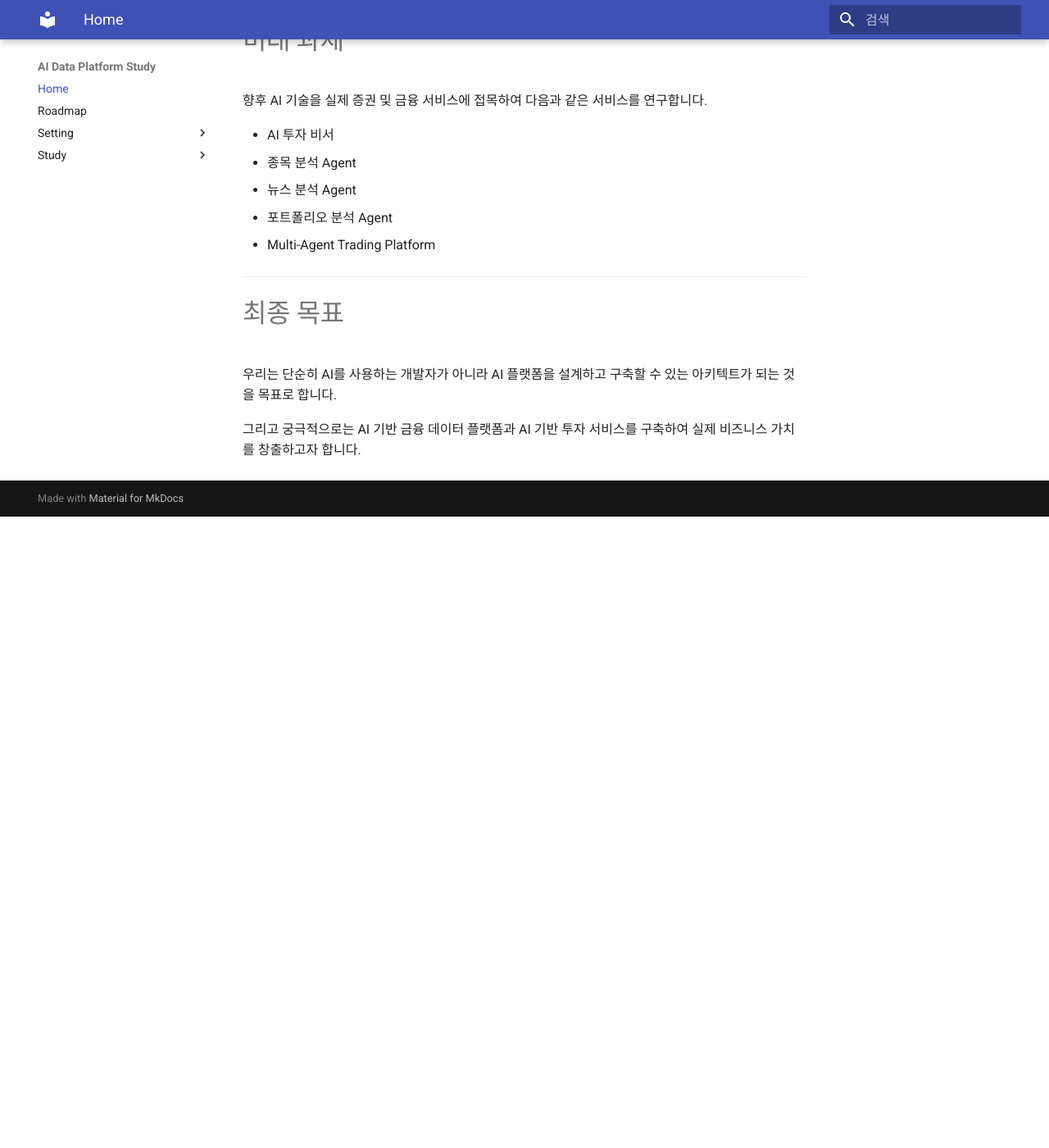
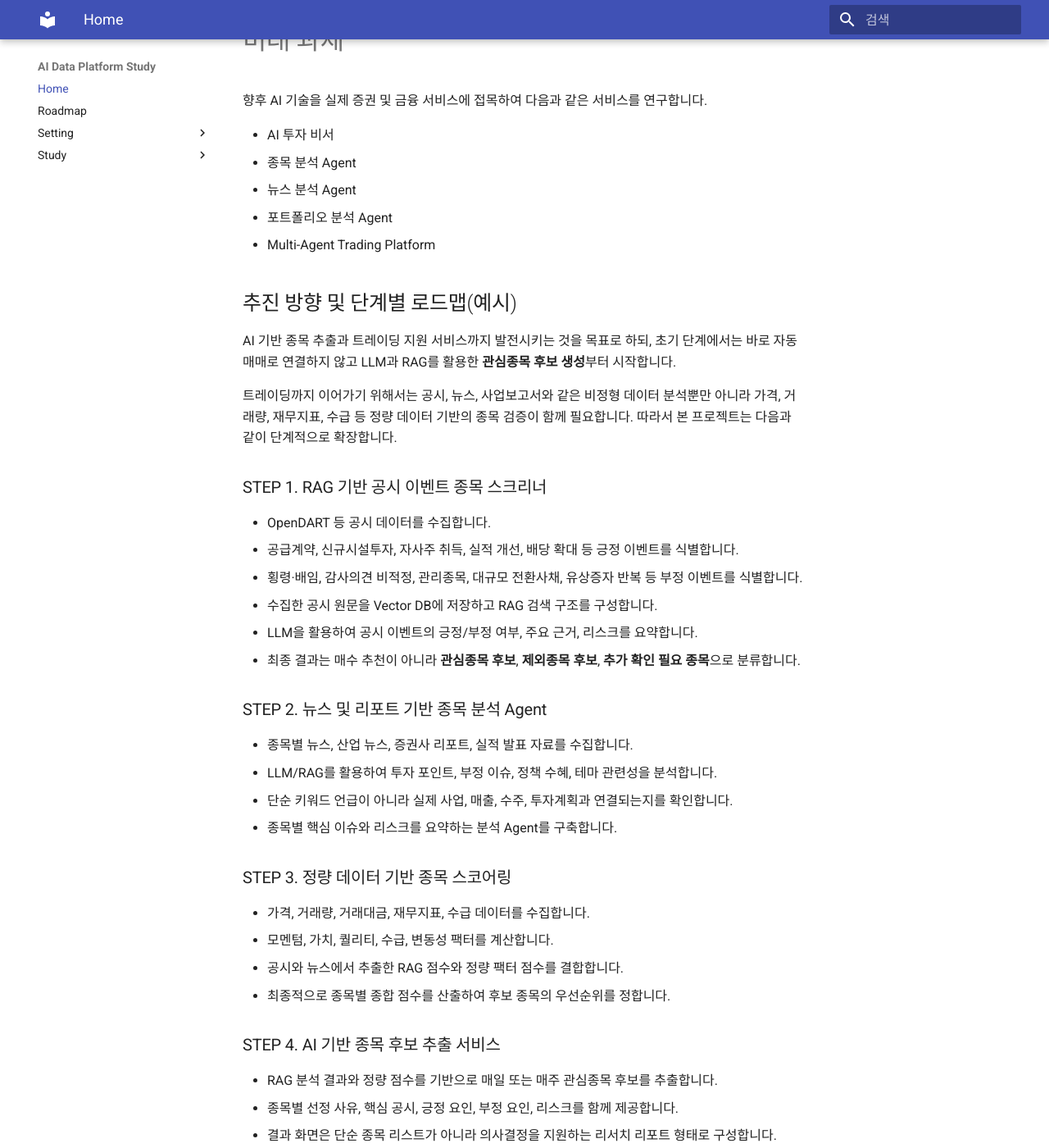
Before and after one commit to Team-AI-Data-Platform/AI-Data-Platform, an MkDocs documentation site: the page built from docs/index.md, in a window 1280 px wide and 1400 px high, scrolled down 3557 px. Shown: the whole window at 82% size. Built offline with MkDocs 1.6.1 and Material for MkDocs 9.7.7, drawn with Linux system fonts in a browser that asks for light colours; before the commit the page ends 4187 px from its top, so only the background shows below that; some of the changed text lies outside the part shown.

Commit message:
미래과제 내용 수정

```diff
--- a/docs/index.md
+++ b/docs/index.md
@@ -130,6 +130,63 @@ https://github.com/Team-AI-Data-Platform/AI-Data-Platform.git
 - 포트폴리오 분석 Agent
 - Multi-Agent Trading Platform
 
+## 추진 방향 및 단계별 로드맵(예시)
+ AI 기반 종목 추출과 트레이딩 지원 서비스까지 발전시키는 것을 목표로 하되, 초기 단계에서는 바로 자동매매로 연결하지 않고 LLM과 RAG를 활용한 **관심종목 후보 생성**부터 시작합니다.
+
+트레이딩까지 이어가기 위해서는 공시, 뉴스, 사업보고서와 같은 비정형 데이터 분석뿐만 아니라 가격, 거래량, 재무지표, 수급 등 정량 데이터 기반의 종목 검증이 함께 필요합니다. 따라서 본 프로젝트는 다음과 같이 단계적으로 확장합니다.
+
+### STEP 1. RAG 기반 공시 이벤트 종목 스크리너
+
+- OpenDART 등 공시 데이터를 수집합니다.
+- 공급계약, 신규시설투자, 자사주 취득, 실적 개선, 배당 확대 등 긍정 이벤트를 식별합니다.
+- 횡령·배임, 감사의견 비적정, 관리종목, 대규모 전환사채, 유상증자 반복 등 부정 이벤트를 식별합니다.
+- 수집한 공시 원문을 Vector DB에 저장하고 RAG 검색 구조를 구성합니다.
+- LLM을 활용하여 공시 이벤트의 긍정/부정 여부, 주요 근거, 리스크를 요약합니다.
+- 최종 결과는 매수 추천이 아니라 **관심종목 후보**, **제외종목 후보**, **추가 확인 필요 종목**으로 분류합니다.
+
+### STEP 2. 뉴스 및 리포트 기반 종목 분석 Agent
+
+- 종목별 뉴스, 산업 뉴스, 증권사 리포트, 실적 발표 자료를 수집합니다.
+- LLM/RAG를 활용하여 투자 포인트, 부정 이슈, 정책 수혜, 테마 관련성을 분석합니다.
+- 단순 키워드 언급이 아니라 실제 사업, 매출, 수주, 투자계획과 연결되는지를 확인합니다.
+- 종목별 핵심 이슈와 리스크를 요약하는 분석 Agent를 구축합니다.
+
+### STEP 3. 정량 데이터 기반 종목 스코어링
+
+- 가격, 거래량, 거래대금, 재무지표, 수급 데이터를 수집합니다.
+- 모멘텀, 가치, 퀄리티, 수급, 변동성 팩터를 계산합니다.
+- 공시와 뉴스에서 추출한 RAG 점수와 정량 팩터 점수를 결합합니다.
+- 최종적으로 종목별 종합 점수를 산출하여 후보 종목의 우선순위를 정합니다.
+
+### STEP 4. AI 기반 종목 후보 추출 서비스
+
+- RAG 분석 결과와 정량 점수를 기반으로 매일 또는 매주 관심종목 후보를 추출합니다.
+- 종목별 선정 사유, 핵심 공시, 긍정 요인, 부정 요인, 리스크를 함께 제공합니다.
+- 결과 화면은 단순 종목 리스트가 아니라 의사결정을 지원하는 리서치 리포트 형태로 구성합니다.
+- 후보 종목은 **매수**, **관망**, **제외**, **추가 확인 필요**와 같은 상태로 관리합니다.
+
+### STEP 5. 백테스트 및 전략 검증
+
+- 과거 공시, 뉴스, 가격 데이터를 기준으로 종목 추출 전략을 검증합니다.
+- 리밸런싱 주기, 보유 기간, 종목 수, 비중, 거래비용, 슬리피지를 반영합니다.
+- 누적수익률, 연평균수익률, MDD, 승률, 손익비, 시장 대비 초과수익률을 측정합니다.
+- 검증 결과에 따라 RAG 이벤트 기준, 정량 팩터 비중, 제외 조건을 개선합니다.
+
+### STEP 6. 모의투자 및 성과 모니터링
+
+- 실거래 전 모의투자를 통해 실제 시장에서의 성과를 검증합니다.
+- 매일 또는 매주 생성된 후보 종목의 1주, 2주, 4주 후 성과를 추적합니다.
+- 백테스트 결과와 실시간 모의투자 결과의 차이를 비교합니다.
+- 신호 지연, 과열 종목 추격, 유동성 부족, 리스크 이벤트 누락 여부를 점검합니다.
+
+### STEP 7. 트레이딩 플랫폼 확장
+
+- 모의투자 성과가 안정적으로 검증된 이후 소액 실거래로 확장합니다.
+- 초기에는 AI가 후보를 제시하고 사람이 최종 판단하는 반자동 구조를 적용합니다.
+- 이후 포트폴리오 비중 산정, 리밸런싱, 손절/익절 기준, 주문 연동 기능을 단계적으로 추가합니다.
+- 최종적으로 Multi-Agent 기반 Trading Platform으로 확장합니다.
+
+
 ---
 
 # 최종 목표
```
